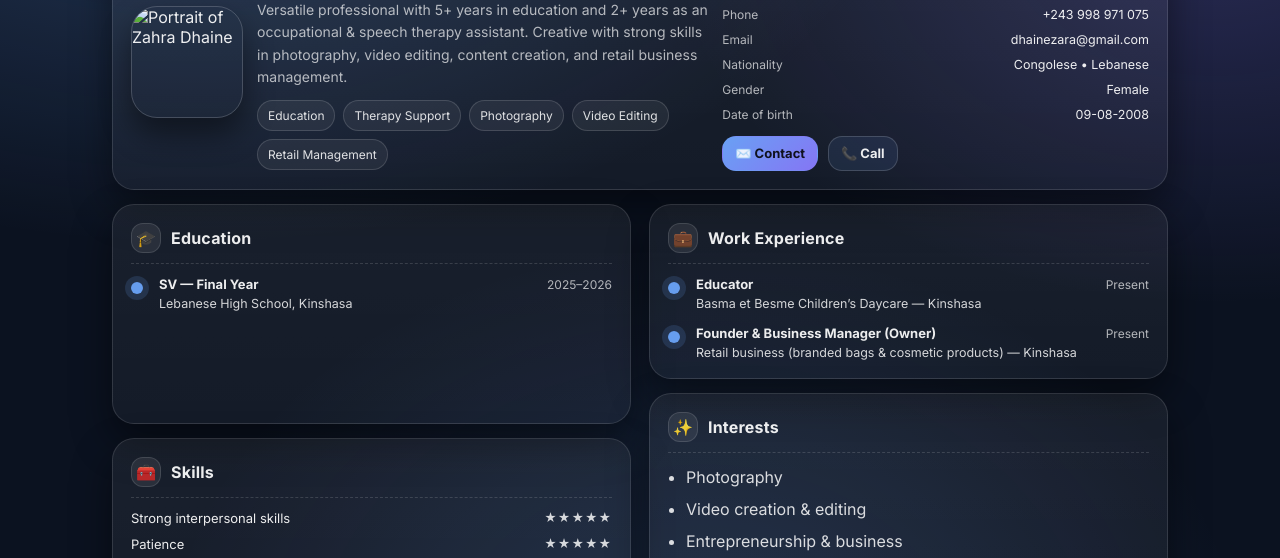
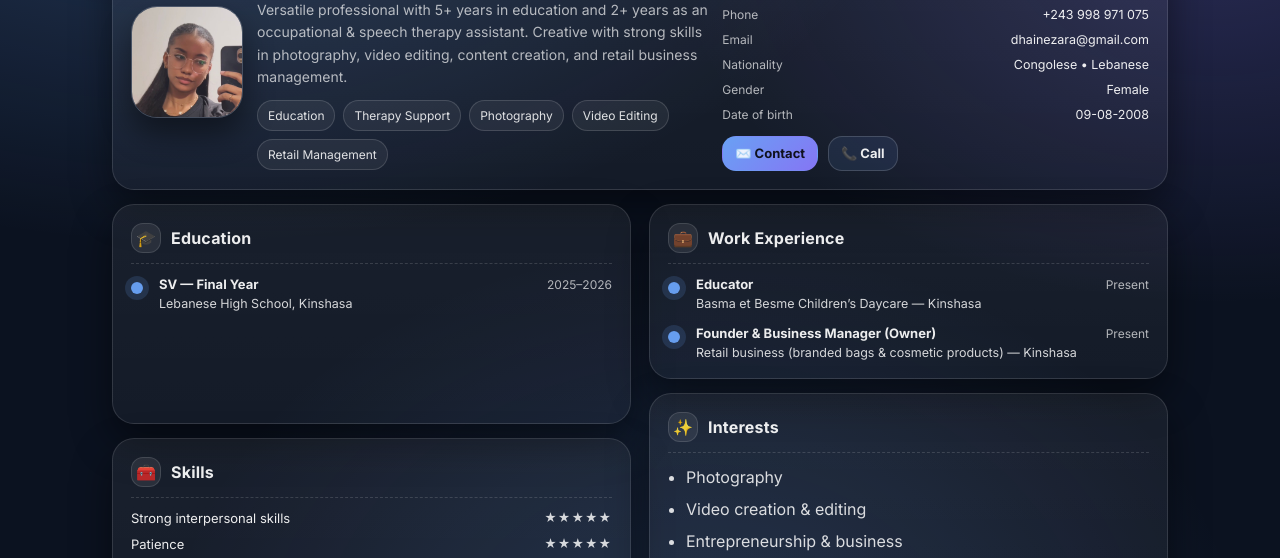
Before and after one commit to hassanfakih12345/Zahra-Dhaine-CV, a plain HTML site: page index.html in a window 1280 px wide. Shown: the part 176-734 px from the top of the page. Drawn offline with Linux system fonts and the light colour scheme.

Commit message:
Add files via upload

```diff
--- a/index.html
+++ b/index.html
@@ -33,7 +33,7 @@
     <!-- HERO CARD -->
     <section class="card hero">
       <div class="hero__left">
-        <img class="avatar" src="./assets/zahra.jpg" alt="Portrait of Zahra Dhaine" />
+        <img class="avatar" src="zahra.jpg" alt="Portrait of Zahra Dhaine" />
         <div class="hero__meta">
           <h1 class="h1">Zahra Dhaine</h1>
           <p class="lead">
```
